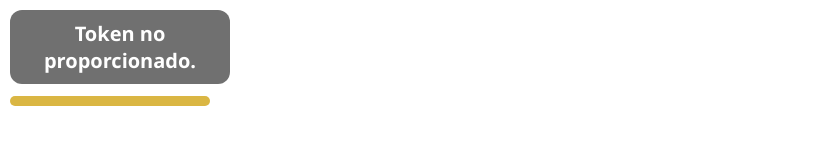
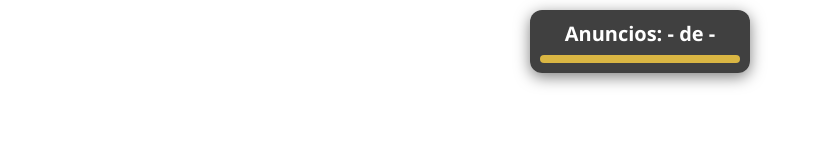
Before and after one commit to CsCheems/Widget-AdRun, a website: page public/widget/widget.html in a window 1280 px wide. Shown: the whole page, without its empty margins (0-813 px from the left). Drawn offline with nearby package versions, Linux system fonts and the light colour scheme.

Commit message:
Se corrijio css x5

```diff
--- a/public/widget/widget.css
+++ b/public/widget/widget.css
@@ -8,27 +8,29 @@ body {
 }
 
 #container {
-  width: 200px;
+  display: flex;
+  justify-content: center;
+  align-items: center;
 }
 
 #info {
   padding: 10px;
-  background-color:rgba(0, 0, 0, 0.75);
+  background-color: rgba(0, 0, 0, 0.75);
   color: white;
   text-align: center;
   font-weight: bold;
   display: none;
-  opacity: 0.75;
   width: 200px;
   border-radius: 12px;
+  box-shadow: 0 4px 15px rgba(0, 0, 0, 0.5); /* box shadow profesional */
 }
 
 #progress-container {
   width: 100%;
-  height: 10px;
+  height: 8px;
   background-color: #333;
-  border-radius: 5px;
-  margin-top: 12px;
+  border-radius: 4px;
+  margin-top: 8px;
   overflow: hidden;
 }
 
--- a/public/widget/widget.html
+++ b/public/widget/widget.html
@@ -7,9 +7,11 @@
 </head>
 <body>
   <div id="container">
-    <div id="info">Cargando datos de anuncios...</div>
-    <div id="progress-container">
-      <div id="progress-bar"></div>
+    <div id="info">
+      Anuncios: <span id="anuncio-indice">0</span> de <span id="anuncio-total">0</span>
+      <div id="progress-container">
+        <div id="progress-bar"></div>
+      </div>
     </div>
   </div>
 
--- a/public/widget/widget.js
+++ b/public/widget/widget.js
@@ -2,6 +2,8 @@ const params = new URLSearchParams(window.location.search);
 const token = params.get("token");
 const infoDiv = document.getElementById("info");
 const progressBar = document.getElementById("progress-bar");
+const anuncioIndice = document.getElementById("anuncio-indice");
+const anuncioTotal = document.getElementById("anuncio-total");
 
 let anuncios = [];
 let anuncioActual = 0;
@@ -9,7 +11,8 @@ let totalDuracion = 0;
 
 async function obtenerDatos(isTest = false) {
   if (!token) {
-    infoDiv.innerHTML = "Token no proporcionado.";
+    anuncioIndice.textContent = "-";
+    anuncioTotal.textContent = "-";
     infoDiv.style.display = "block";
     return;
   }
@@ -35,13 +38,15 @@ async function obtenerDatos(isTest = false) {
       iniciarProgreso();
       mostrarSiguienteAnuncio();
     } else {
-      infoDiv.innerHTML = "No hay anuncios.";
+      anuncioIndice.textContent = "-";
+      anuncioTotal.textContent = "-";
       infoDiv.style.display = "block";
     }
 
   } catch (err) {
     console.error(err);
-    infoDiv.innerHTML = "Error al obtener datos de Twitch.";
+    anuncioIndice.textContent = "-";
+    anuncioTotal.textContent = "-";
     infoDiv.style.display = "block";
   }
 }
@@ -62,11 +67,12 @@ function mostrarSiguienteAnuncio() {
   if (anuncioActual >= anuncios.length) return;
 
   const ad = anuncios[anuncioActual];
-  const texto = `Anuncios: ${anuncioActual + 1} de ${anuncios.length}`;
-  infoDiv.innerHTML = texto;
+  anuncioIndice.textContent = anuncioActual + 1;
+  anuncioTotal.textContent = anuncios.length;
+  infoDiv.style.display = "block";
 
   gsap.fromTo(infoDiv,
-    { opacity: 0, display: "block" },
+    { opacity: 0 },
     { opacity: 1, duration: 0.5 }
   );
 
@@ -83,7 +89,5 @@ function mostrarSiguienteAnuncio() {
   }, ad.duration * 1000);
 }
 
-// Usa el parámetro "test" de la URL para definir si es modo test o no
 const isTest = params.get("test") === "true";
-
 obtenerDatos(isTest);
```
